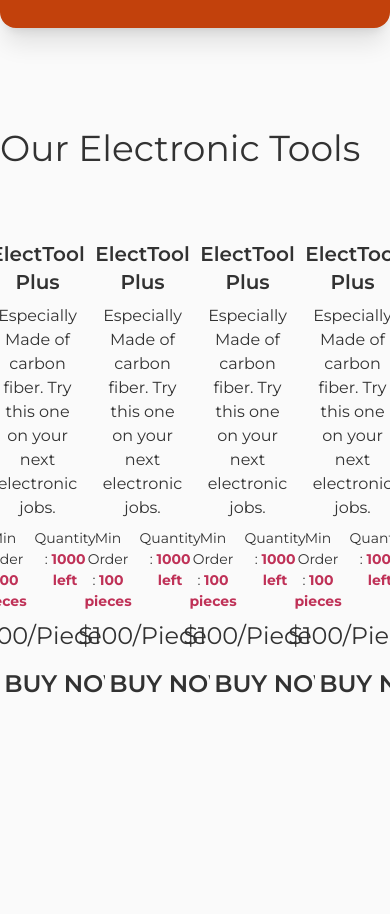
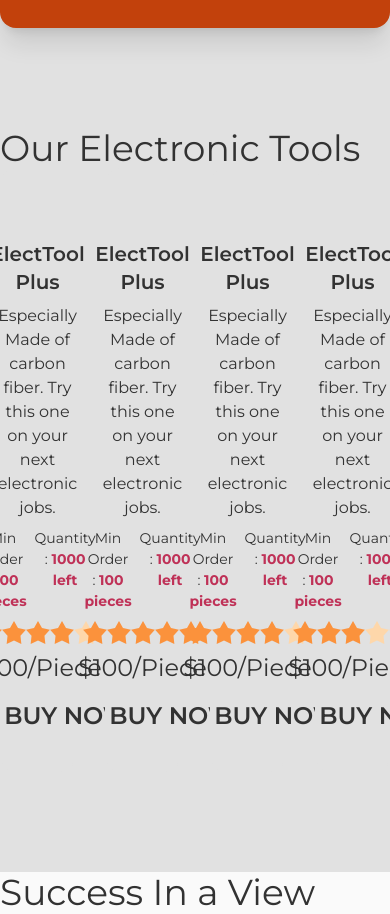
Before and after one commit to FazlulHaqueRazaChowdhury/electtool-client, a React (Create React App) app: page / in a window 390 px wide. Shown: the part 2246-3160 px from the top of the page. Before the commit the page ends 3086 px from the top, so only its background shows below. Built offline with nearby package versions, Linux system fonts and the light colour scheme; a web font is replaced by a local one.

Commit message:
added rating

```diff
--- a/package.json
+++ b/package.json
@@ -10,6 +10,7 @@
     "framer-motion": "^6.3.3",
     "react": "^18.1.0",
     "react-dom": "^18.1.0",
+    "react-icons": "^4.3.1",
     "react-router-dom": "^6.3.0",
     "react-scripts": "5.0.1",
     "swiper": "^8.1.5",
--- a/src/Pages/Home/Home.js
+++ b/src/Pages/Home/Home.js
@@ -3,12 +3,14 @@ import { motion } from "framer-motion"
 import Banner from './Banner/Banner';
 import Arrivals from './Arrivals/Arrivals';
 import HomeTools from './HomeTools/HomeTools';
+import Summary from './Summary/Summary';
 const Home = () => {
     return (
-        <div className='-z-20 flex flex-col gap-y-[100px] bg-base-100'>
+        <div className='-z-20 flex flex-col gap-y-[100px] bg-base-200'>
             <Banner />
             <Arrivals />
             <HomeTools />
+            <Summary />
         </div>
     );
 };
--- a/src/Pages/Home/HomeTools/HomeTools.js
+++ b/src/Pages/Home/HomeTools/HomeTools.js
@@ -15,7 +15,8 @@ const HomeTools = () => {
             desc: 'Especially Made of carbon fiber. Try this one on your next electronic jobs.',
             minOrder: 100,
             available: 1000,
-            price: 100
+            price: 100,
+            rating: 4
 
         },
         {
@@ -24,7 +25,8 @@ const HomeTools = () => {
             desc: 'Especially Made of carbon fiber. Try this one on your next electronic jobs.',
             minOrder: 100,
             available: 1000,
-            price: 100
+            price: 100,
+            rating: 5
 
         },
         {
@@ -33,7 +35,8 @@ const HomeTools = () => {
             desc: 'Especially Made of carbon fiber. Try this one on your next electronic jobs.',
             minOrder: 100,
             available: 1000,
-            price: 100
+            price: 100,
+            rating: 4
 
         },
         {
@@ -42,7 +45,8 @@ const HomeTools = () => {
             desc: 'Especially Made of carbon fiber. Try this one on your next electronic jobs.',
             minOrder: 100,
             available: 1000,
-            price: 100
+            price: 100,
+            rating: 3
 
         },
         {
@@ -51,7 +55,8 @@ const HomeTools = () => {
             desc: 'Especially Made of carbon fiber. Try this one on your next electronic jobs.',
             minOrder: 100,
             available: 1000,
-            price: 100
+            price: 100,
+            rating: 4
 
         },
         {
@@ -60,12 +65,13 @@ const HomeTools = () => {
             desc: 'Especially Made of carbon fiber. Try this one on your next electronic jobs.',
             minOrder: 100,
             available: 1000,
-            price: 100
+            price: 100,
+            rating: 5
 
         }
     ]
     return (
-        <div className='container mx-auto mb-[100px]'>
+        <div className='container mx-auto'>
             <h1 className='text-4xl font-semi'>Our Electronic Tools</h1>
             <Swiper
                 slidesPerView={4}
--- a/src/Pages/Home/HomeTools/HomeToolsCard.js
+++ b/src/Pages/Home/HomeTools/HomeToolsCard.js
@@ -2,10 +2,11 @@ import React from 'react';
 import { SwiperSlide } from 'swiper/react';
 
 const HomeToolsCard = ({ tool }) => {
-    const { img, desc, name, price, minOrder, available } = tool;
+    const { img, desc, name, price, minOrder, available, rating } = tool;
+    let leftStar = 5 - rating;
     return (
 
-        <div className='h-[100%] '><div class="card lg:w-96 bg-base-100">
+        <div className='h-[100%] '><div class="card lg:w-96 bg-base-200">
             <figure class="px-10 pt-10">
                 <img src="https://i.ibb.co/8gRt0FQ/png-multi-tool-46528.png" alt="Shoes" class="rounded-xl" />
             </figure>
@@ -15,6 +16,15 @@ const HomeToolsCard = ({ tool }) => {
                 <div className="minNquantity flex gap-x-2 text-[14px]">
                     <p>Min Order : <span className='text-primary font-bold'>{minOrder} pieces</span></p>
                     <p>Quantity : <span className='text-primary font-bold'>{available} left</span></p>
+                </div>
+                <div class="rating">
+                    {
+                        [...Array(rating).keys()].map(star => <input type="radio" name="rating-2" class="mask mask-star-2 bg-orange-400" checked readOnly />)
+
+                    }
+                    {
+                        [...Array(leftStar).keys()].map(star => <input type="radio" name="rating-2" class="mask mask-star-2 bg-orange-200" readOnly />)
+                    }
                 </div>
                 <p className='text-2xl'>${price}/Piece</p>
                 <div class="card-actions">
--- a/src/Pages/Home/Summary/Summary.js
+++ b/src/Pages/Home/Summary/Summary.js
@@ -2,8 +2,10 @@ import React from 'react';
 
 const Summary = () => {
     return (
-        <div className='container'>
-            This is summary
+        <div className="bg-base-100">
+            <div className='container mx-auto'>
+                <h1 className='text-4xl font-semi'>Success In a View</h1>
+            </div>
         </div>
     );
 };
```
Also changed, not shown: 1 other file (tests, documents, lock files or other folders).
